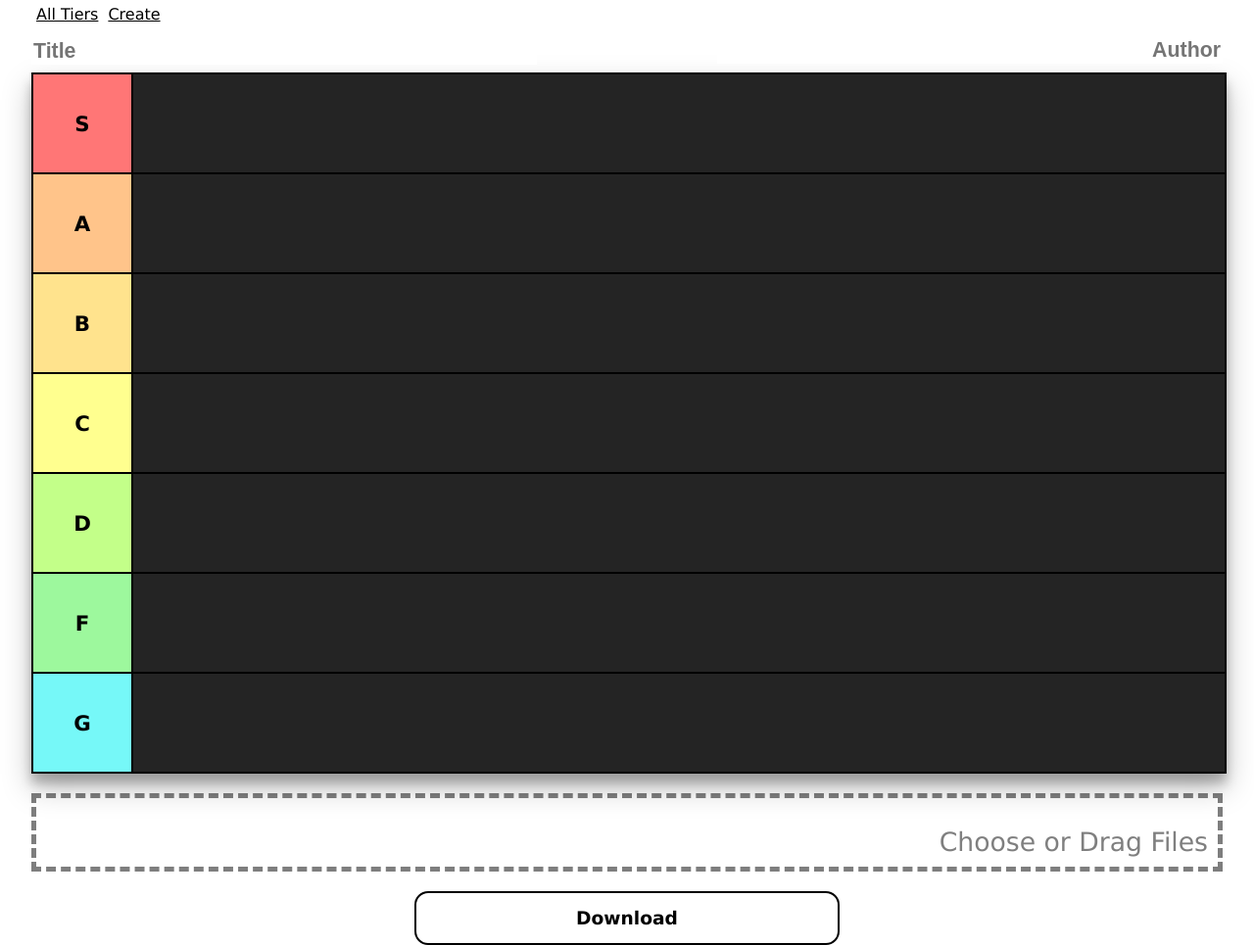
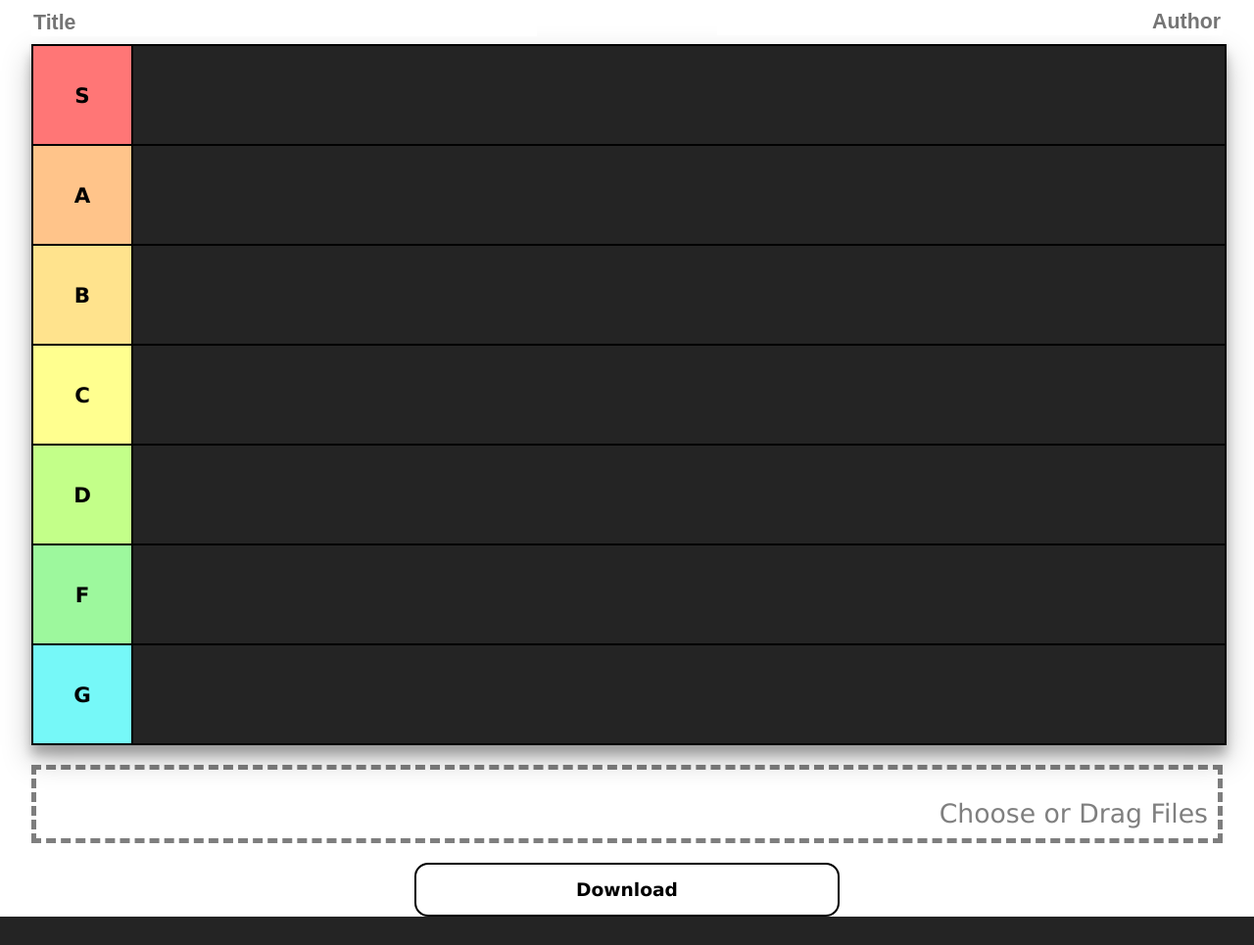
Before and after one commit to Ciremun/mtm, a Python web app: template templates/index.jinja in a window 1280 px wide. Shown: the whole page at 98% size. After the commit the page ends 936 px from the top, so only its background shows below. Run offline with Jinja, Linux system fonts and the light colour scheme; the template is opened without the code that fills it, so the values that code supplies are empty.

Commit message:
remove navbar links

```diff
--- a/index.html
+++ b/index.html
@@ -9,12 +9,6 @@
     <title>Mini Tiermaker</title>
 </head>
 <body>
-    <div class="content">
-        <div class="navbar-links">
-            <div><a href="/">All Tiers</a></div>
-            <div><a href="/create">Create</a></div>
-        </div>
-    </div>
 <div class="content">
     <section id="capture" class="tier-section">
         <div class="tier-info">
--- a/static/main.css
+++ b/static/main.css
@@ -17,15 +17,6 @@ input {
     font-size: 16pt;
     border: none;
     outline: none;
-}
-
-.navbar-links {
-    display: flex;
-    flex-flow: row wrap;
-}
-
-.navbar-links>div {
-    padding: 5px;
 }
 
 .content {
--- a/templates/base.jinja
+++ b/templates/base.jinja
@@ -10,12 +10,6 @@
     <title>{% block title %}{% endblock %}</title>
 </head>
 <body>
-    <div class="content">
-        <div class="navbar-links">
-            <div><a href="/">All Tiers</a></div>
-            <div><a href="/create">Create</a></div>
-        </div>
-    </div>
 {% block content %}{% endblock %}
 </body>
 </html>
```
